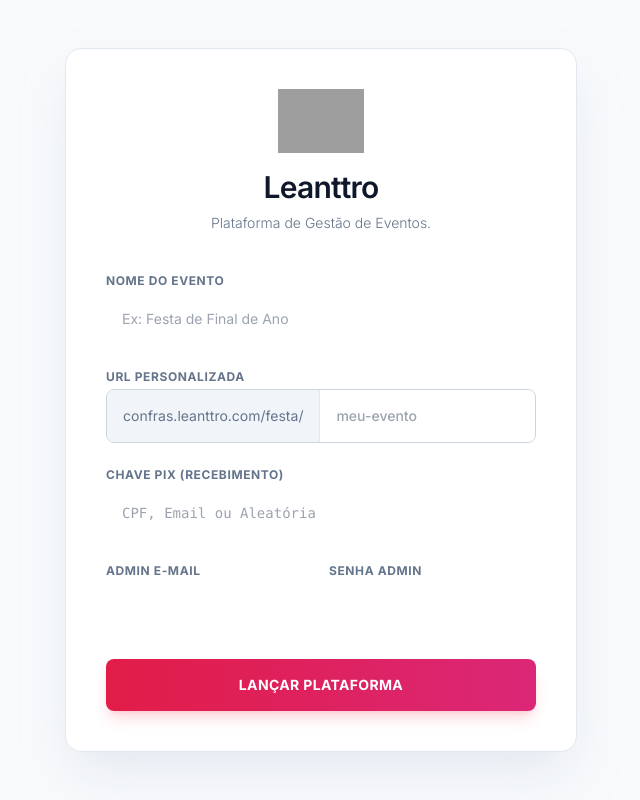
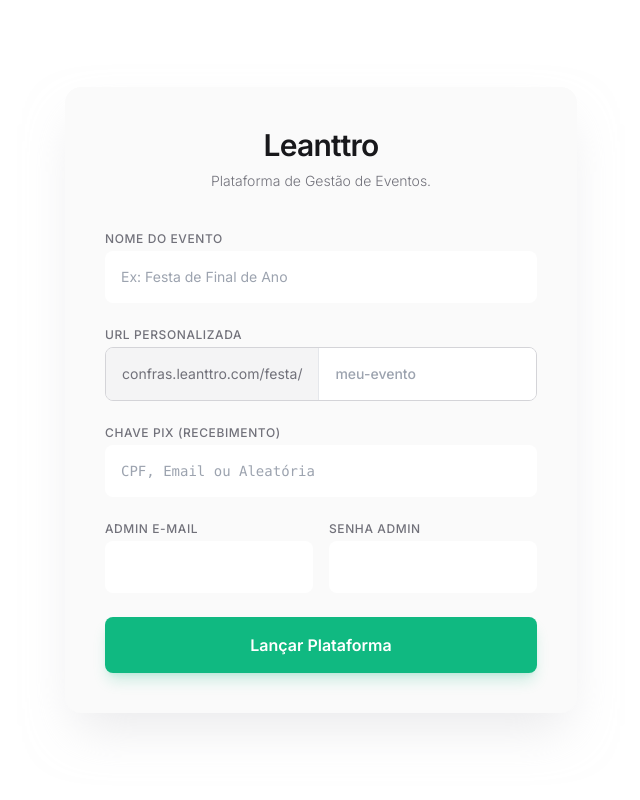
Before and after one commit to leanttro/soulmarket, a Flask app: page / in a window 1280 px wide. Shown: the whole page, without its empty margins (319-959 px from the left). Run offline with Flask 3, Linux system fonts and the light colour scheme; some libraries are stand-ins or nearby versions; grey boxes are pictures that could not be loaded.

Commit message:
Update confras.html

```diff
--- a/templates/confras.html
+++ b/templates/confras.html
@@ -8,54 +8,50 @@
     <link href="https://fonts.googleapis.com/css2?family=Inter:wght@300;400;500;600;700&display=swap" rel="stylesheet">
     <style>
         body { font-family: 'Inter', sans-serif; transition: background-color 0.3s, color 0.3s; }
-        /* Alterado de Emerald para o Rosa/Rose do Logo */
-        :root { --primary: #E11D48; }
+        :root { --primary: #10B981; }
         .input-theme {
             transition: all 0.3s ease;
         }
         .input-theme:focus {
             border-color: var(--primary);
-            box-shadow: 0 0 0 2px rgba(225, 29, 72, 0.2);
+            box-shadow: 0 0 0 2px rgba(16, 185, 129, 0.2);
             outline: none;
         }
 
-        /* LIGHT MODE - Ajustado para Slate/White */
-        .input-theme { @apply bg-white border-slate-300 text-slate-900 placeholder-slate-400; }
+        /* LIGHT MODE (Padrão Tailwind, mas definido para contexto) */
+        .input-theme { @apply bg-white border-zinc-300 text-zinc-900 placeholder-zinc-400; }
 
-        /* DARK MODE - Ajustado para tons mais azulados (Slate) para combinar com o logo */
-        .dark .input-theme { @apply bg-slate-800 border-slate-600 text-white placeholder-slate-500; }
+        /* DARK MODE */
+        .dark .input-theme { @apply bg-zinc-700 border-zinc-600 text-white placeholder-zinc-500; }
     </style>
 </head>
-<body class="bg-slate-50 dark:bg-[#0f172a] flex items-center justify-center min-h-screen relative overflow-hidden">
+<body class="bg-white dark:bg-zinc-900 flex items-center justify-center min-h-screen relative overflow-hidden">
 
     <div class="absolute top-0 left-0 w-full h-full overflow-hidden -z-10 dark:block hidden">
-        <div class="absolute top-[-10%] left-[-10%] w-[40%] h-[40%] bg-blue-900 rounded-full blur-[120px] opacity-30"></div>
-        <div class="absolute bottom-[-10%] right-[-10%] w-[40%] h-[40%] bg-rose-900 rounded-full blur-[120px] opacity-20"></div>
+        <div class="absolute top-[-10%] left-[-10%] w-[40%] h-[40%] bg-emerald-900 rounded-full blur-[120px] opacity-20"></div>
+        <div class="absolute bottom-[-10%] right-[-10%] w-[40%] h-[40%] bg-blue-900 rounded-full blur-[120px] opacity-20"></div>
     </div>
 
     <div class="w-full max-w-lg p-10 rounded-2xl shadow-2xl relative z-10
-                bg-white dark:bg-slate-900
-                shadow-slate-300/50 dark:shadow-black/50 border border-slate-200 dark:border-slate-800">
-
-        <div class="text-center mb-10 flex flex-col items-center">
-            <img src="{{ url_for('static', filename='logoleanttro.png') }}" alt="Leanttro Logo" class="h-16 object-contain mb-4 hover:scale-105 transition-transform duration-300">
-
-            <h2 class="text-3xl font-semibold text-slate-900 dark:text-white tracking-tight mb-2">
+                bg-zinc-50 dark:bg-zinc-800
+                shadow-zinc-300/50 dark:shadow-zinc-950/50">
+        <div class="text-center mb-10">
+            <h2 class="text-3xl font-semibold text-zinc-900 dark:text-white tracking-tight mb-2">
                 Leanttro
             </h2>
-            <p class="text-slate-500 dark:text-slate-400 text-sm font-light">Plataforma de Gestão de Eventos.</p>
+            <p class="text-zinc-500 dark:text-zinc-400 text-sm font-light">Plataforma de Gestão de Eventos.</p>
         </div>
 
         <form id="creationForm" class="space-y-6">
             <div class="space-y-1">
-                <label class="block text-xs font-bold text-slate-500 dark:text-slate-400 uppercase tracking-wider">Nome do Evento</label>
+                <label class="block text-xs font-medium text-zinc-500 dark:text-zinc-400 uppercase tracking-wider">Nome do Evento</label>
                 <input type="text" id="company_name" required placeholder="Ex: Festa de Final de Ano" class="mt-1 block w-full p-4 rounded-lg input-theme text-sm">
             </div>
 
             <div class="space-y-1">
-                <label class="block text-xs font-bold text-slate-500 dark:text-slate-400 uppercase tracking-wider">URL Personalizada</label>
-                <div class="mt-1 flex rounded-lg overflow-hidden border focus-within:ring-2 focus-within:ring-rose-500 transition-colors border-slate-300 dark:border-slate-600">
-                    <span class="inline-flex items-center px-4 text-sm border-r bg-slate-100 text-slate-500 dark:bg-slate-800 dark:text-slate-400 dark:border-slate-600">
+                <label class="block text-xs font-medium text-zinc-500 dark:text-zinc-400 uppercase tracking-wider">URL Personalizada</label>
+                <div class="mt-1 flex rounded-lg overflow-hidden border focus-within:ring-2 focus-within:ring-emerald-500 transition-colors border-zinc-300 dark:border-zinc-600">
+                    <span class="inline-flex items-center px-4 text-sm border-r bg-zinc-100 text-zinc-500 dark:bg-zinc-700 dark:text-zinc-400 dark:border-zinc-600">
                         confras.leanttro.com/festa/
                     </span>
                     <input type="text" id="subdomain" required placeholder="meu-evento" class="flex-1 block w-full p-4 text-sm outline-none font-medium input-theme border-none">
@@ -63,23 +59,23 @@
             </div>
 
             <div class="space-y-1">
-                <label class="block text-xs font-bold text-slate-500 dark:text-slate-400 uppercase tracking-wider">Chave PIX (Recebimento)</label>
+                <label class="block text-xs font-medium text-zinc-500 dark:text-zinc-400 uppercase tracking-wider">Chave PIX (Recebimento)</label>
                 <input type="text" id="pix_key" required placeholder="CPF, Email ou Aleatória" class="mt-1 block w-full p-4 rounded-lg input-theme text-sm font-mono">
             </div>
 
             <div class="grid grid-cols-1 md:grid-cols-2 gap-4">
                 <div class="space-y-1">
-                    <label class="block text-xs font-bold text-slate-500 dark:text-slate-400 uppercase tracking-wider">Admin E-mail</label>
+                    <label class="block text-xs font-medium text-zinc-500 dark:text-zinc-400 uppercase tracking-wider">Admin E-mail</label>
                     <input type="email" id="email" required class="mt-1 block w-full p-4 rounded-lg input-theme text-sm">
                 </div>
 
                 <div class="space-y-1">
-                    <label class="block text-xs font-bold text-slate-500 dark:text-slate-400 uppercase tracking-wider">Senha Admin</label>
+                    <label class="block text-xs font-medium text-zinc-500 dark:text-zinc-400 uppercase tracking-wider">Senha Admin</label>
                     <input type="password" id="password" required class="mt-1 block w-full p-4 rounded-lg input-theme text-sm">
                 </div>
             </div>
 
-            <button type="submit" class="w-full bg-gradient-to-r from-rose-600 to-pink-600 text-white py-4 rounded-lg font-bold hover:from-rose-500 hover:to-pink-500 transition-all duration-300 shadow-lg shadow-rose-500/20 mt-4 tracking-wide uppercase text-sm">
+            <button type="submit" class="w-full bg-emerald-500 text-white py-4 rounded-lg font-semibold hover:bg-emerald-600 transition-all duration-300 shadow-lg shadow-emerald-500/20 mt-4">
                 Lançar Plataforma
             </button>
 
@@ -89,30 +85,45 @@
 
     <script>
         // --- FUNÇÕES GLOBAIS DE TEMA ---
+        // Função para aplicar tema
         function applyTheme(theme) {
             const html = document.documentElement;
+            const icon = document.getElementById('theme-icon');
+
             if (theme === 'dark') {
                 html.classList.add('dark');
                 localStorage.theme = 'dark';
+                if (icon) {
+                    // Ícone da Lua (modo escuro ativo)
+                    icon.innerHTML = '<svg class="w-5 h-5" fill="none" stroke="currentColor" viewBox="0 0 24 24"><path stroke-linecap="round" stroke-linejoin="round" stroke-width="2" d="M20.354 15.354A9 9 0 018.646 3.646 9.003 9.003 0 0012 21a9.003 9.003 0 008.354-5.646z"></path></svg>';
+                }
             } else {
                 html.classList.remove('dark');
                 localStorage.theme = 'light';
+                if (icon) {
+                    // Ícone do Sol (modo claro ativo)
+                    icon.innerHTML = '<svg class="w-5 h-5" fill="none" stroke="currentColor" viewBox="0 0 24 24"><path stroke-linecap="round" stroke-linejoin="round" stroke-width="2" d="M12 3v1m0 16v1m9-9h-1M4 12H3m15.364 6.364l-.707-.707M6.343 6.343l-.707-.707m12.728 0l-.707.707M6.343 17.657l-.707.707M16 12a4 4 0 11-8 0 4 4 0 018 0z"></path></svg>';
+                }
             }
         }
 
+        // Função para alternar o tema
         function toggleTheme() {
             const currentTheme = localStorage.theme === 'dark' ? 'light' : 'dark';
             applyTheme(currentTheme);
         }
 
+        // Inicialização do tema ao carregar a página
         if (localStorage.theme === 'light') {
             applyTheme('light');
         } else {
+            // Padrão para Dark se não houver preferência
             applyTheme('dark');
         }
+
         window.toggleTheme = toggleTheme;
 
-        // --- LÓGICA DO FORMULÁRIO ---
+        // --- LÓGICA DO FORMULÁRIO (MANTIDA INTACTA) ---
         document.getElementById('creationForm').addEventListener('submit', async function(e) {
             e.preventDefault();
             const btn = e.target.querySelector('button');
@@ -129,9 +140,9 @@
             btn.disabled = true; btn.innerText = 'Processando...';
             btn.classList.add('opacity-70', 'cursor-not-allowed');
 
-            // Cores de feedback atualizadas para Azul/Rose
-            const successClasses = 'bg-blue-50 text-blue-900 border-blue-200 dark:bg-blue-900/40 dark:text-blue-200 dark:border-blue-800 backdrop-blur-sm border';
-            const errorClasses = 'bg-red-50 text-red-700 border-red-200 dark:bg-red-900/30 dark:text-red-400 dark:border-red-900/50 border';
+            // Adicionando classes de tema para o feedback de mensagem
+            const successClasses = 'bg-emerald-100 text-emerald-800 border-emerald-400 dark:bg-emerald-900/30 dark:text-emerald-400 dark:border-emerald-800 backdrop-blur-sm';
+            const errorClasses = 'bg-red-100 text-red-700 border-red-400 dark:bg-red-900/30 dark:text-red-400 dark:border-red-900/50';
 
             try {
                 const res = await fetch('/api/create_tenant', {
@@ -149,17 +160,15 @@
                     msg.classList.remove('hidden');
 
                     msg.innerHTML = `
-                        <h3 class="font-bold text-base mb-2 flex items-center justify-center gap-2">
-                            <span class="text-xl">🚀</span> Plataforma Criada
-                        </h3>
-                        <div class="text-left space-y-3 mt-4">
-                            <div class="p-3 bg-white/50 dark:bg-black/20 rounded border border-blue-100 dark:border-blue-800/50">
-                                <p class="text-[10px] text-blue-600 dark:text-blue-400 uppercase font-bold tracking-wider mb-1">Link dos Convidados</p>
-                                <a href="${publicLink}" target="_blank" class="block font-mono text-blue-700 dark:text-blue-300 underline truncate hover:text-rose-500 transition">${publicLink}</a>
+                        <h3 class="font-bold text-base mb-2">Plataforma Criada</h3>
+                        <div class="text-left space-y-3">
+                            <div>
+                                <p class="text-xs text-zinc-600 dark:text-zinc-400 uppercase">Link dos Convidados</p>
+                                <a href="${publicLink}" target="_blank" class="block font-mono text-emerald-600 dark:text-emerald-400 underline truncate hover:text-emerald-300 transition">${publicLink}</a>
                             </div>
-                            <div class="p-3 bg-red-50/50 dark:bg-red-900/10 rounded border border-red-100 dark:border-red-900/30">
-                                <p class="text-[10px] text-red-600 dark:text-red-400 uppercase font-bold tracking-wider mb-1">⚠️ Seu Link Admin (Privado)</p>
-                                <a href="${adminLink}" target="_blank" class="block font-mono text-slate-700 dark:text-slate-300 underline truncate text-xs hover:text-white transition">${adminLink}</a>
+                            <div>
+                                <p class="text-xs text-red-600 dark:text-red-400 uppercase font-bold">⚠️ Seu Link Admin (Privado)</p>
+                                <a href="${adminLink}" target="_blank" class="block font-mono text-zinc-700 dark:text-zinc-300 underline truncate text-xs hover:text-white transition">${adminLink}</a>
                             </div>
                         </div>
                     `;
```
